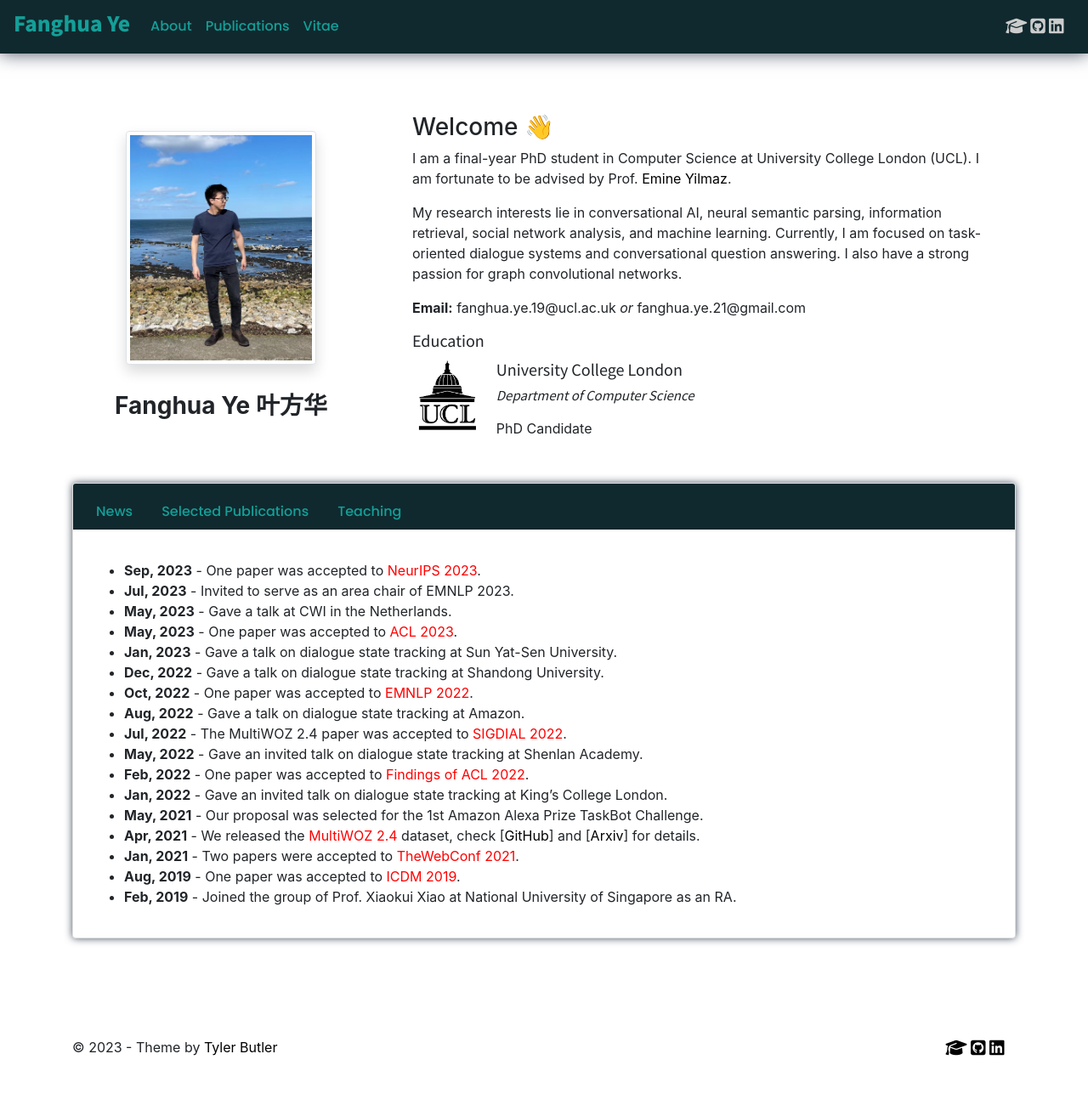
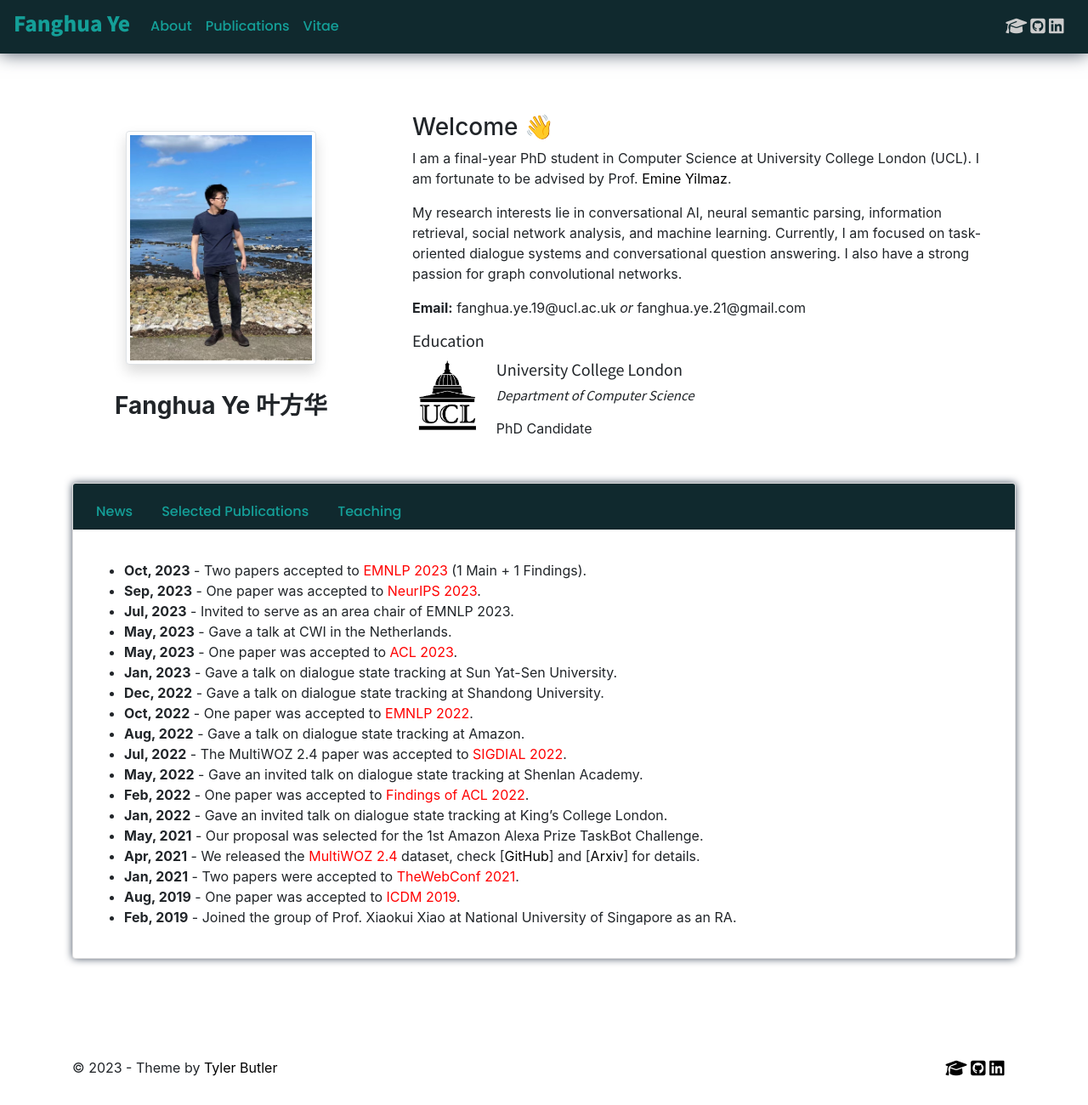
Before and after one commit to smartyfh/marvelous-mars-26de4, a Jekyll site: the page built from index.md, in a window 1280 px wide. Shown: the whole page at 85% size. Built offline with Jekyll 4.4.1, drawn with Linux system fonts in a browser that asks for light colours; nearby versions of some CDN libraries; comment, search, counter and statistics services are not loaded; our own code applies the rules of GitHub Pages for plain Markdown files; before the commit the page ends 1276 px from its top, so only the background shows below that.

Commit message:
Update news.md

```diff
--- a/_includes/news.md
+++ b/_includes/news.md
@@ -1,3 +1,4 @@
++ **Oct, 2023** - Two papers accepted to <font color=red>EMNLP 2023</font> (1 Main + 1 Findings).
 + **Sep, 2023** - One paper was accepted to <font color=red>NeurIPS 2023</font>.
 + **Jul, 2023** - Invited to serve as an area chair of EMNLP 2023.
 + **May, 2023** - Gave a talk at CWI in the Netherlands.
```
